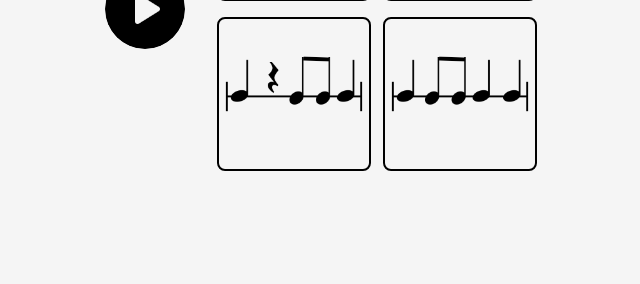
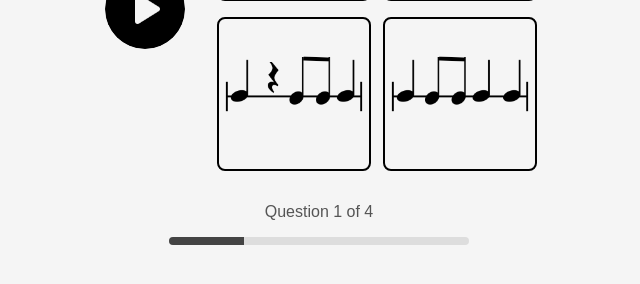
Before and after one commit to diegofdz333/UI-Design, a Flask app: page /quiz in a window 1280 px wide. Shown: the part 262-546 px from the top of the page, without its empty margins (321-961 px from the left). Run offline with Flask 3, Linux system fonts and the light colour scheme.

Commit message:
add more quiz question

```diff
--- a/static/css/quiz.css
+++ b/static/css/quiz.css
@@ -47,3 +47,29 @@ body {
   .options img:hover {
     filter: brightness(0.9);
   }
+
+  .spacer {
+    margin-bottom: 1em;
+  }
+
+  #progress-bar {
+    margin-top: 2em;
+    font-size: 1em;
+    color: #555;
+  }
+
+  #visual-progress {
+    width: 25%; /* ⬅️ less wide than before */
+    height: 8px;
+    background-color: #ddd;
+    border-radius: 4px;
+    margin: 1em auto 2em auto;
+    overflow: hidden;
+  }
+
+  #visual-fill {
+    height: 100%;
+    width: 0%;
+    background-color: #444; /* ⬅️ dark gray instead of green */
+    transition: width 0.3s ease-in-out;
+  }
--- a/static/js/quiz.js
+++ b/static/js/quiz.js
@@ -1,6 +1,9 @@
+// quiz.js
+// Five custom-built rhythm quiz questions (all using playRhythm)
+
 const questions = [
   {
-    // we'll ignore `audio` here and build the measure manually
+    // Original Question 1: one-measure rhythm (quarter, eighth, quarter, quarter)
     correct: 2,
     images: [
       "/static/quizChoices/rhythm-1.png",
@@ -9,18 +12,36 @@ const questions = [
       "/static/quizChoices/rhythm-4.png"
     ]
   },
-  // … your other questions unchanged …
   {
-    audio: "/static/audio/q2.mp3",
-    correct: 2,
+    // Question 2: syncopation on 1, & of 2, 3, 4
+    correct: 0,
     images: [
-      "/static/placeholders/img5.jpg",
-      "/static/placeholders/img6.jpg",
-      "/static/placeholders/img7.jpg",
-      "/static/placeholders/img8.jpg"
+      "/static/quizChoices/rhythm-1.png",
+      "/static/quizChoices/rhythm-3.png",
+      "/static/quizChoices/rhythm-4.png",
+      "/static/quizChoices/rhythm-2.png"
     ]
   },
-  // etc.
+  {
+    // Question 3: off-beat accents (& of 1, 2, & of 3, 4)
+    correct: 1,
+    images: [
+      "/static/quizChoices/rhythm-4.png",
+      "/static/quizChoices/rhythm-2.png",
+      "/static/quizChoices/rhythm-1.png",
+      "/static/quizChoices/rhythm-3.png"
+    ]
+  },
+  {
+    // Question 4: half-note pulse (beats 1 and 3 only)
+    correct: 3,
+    images: [
+      "/static/quizChoices/rhythm-3.png",
+      "/static/quizChoices/rhythm-1.png",
+      "/static/quizChoices/rhythm-2.png",
+      "/static/quizChoices/rhythm-4.png"
+    ]
+  },
 ];
 
 let currentQuestion = 0;
@@ -29,7 +50,6 @@ const playAudioButton = document.getElementById("play-audio");
 const questionHeader = document.getElementById("question-header");
 const optionsContainer = document.getElementById("options-container");
 
-let audio = null;
 let playing = false;
 let timeouts = [];
 
@@ -38,29 +58,39 @@ function clearScheduled() {
   timeouts = [];
 }
 
-function playRhythm() {
-  const bpm = 60;               // 60 BPM → 1 beat/sec
-  const beatMs = 60000 / bpm;   // ms per quarter note
+function playRhythm(offsetBeats) {
+  const bpm = 60;
+  const beatMs = 60000 / bpm;
 
-  // Metronome clicks on every beat: 1, 2, 3, 4
+  // Metronome click on every beat
   for (let i = 0; i < 4; i++) {
     timeouts.push(setTimeout(() => {
       new Audio("/static/audio/tap.wav").play();
     }, i * beatMs));
   }
 
-  // Notes on 1, the “&” of 2 (i.e. 1.5), 3, and 4
-  [0, 1.5 * beatMs, 2 * beatMs, 3 * beatMs].forEach(t => {
+  // Play notes at given offsets
+  offsetBeats.forEach(beat => {
     timeouts.push(setTimeout(() => {
       new Audio("/static/audio/note.mp3").play();
-    }, t));
+    }, beat * beatMs));
   });
 
-  // When the bar ends, reset
+  // Reset after bar
   timeouts.push(setTimeout(() => {
     playing = false;
     playAudioButton.style.backgroundImage = "url('/static/images/audioButton.png')";
   }, 4 * beatMs));
+}
+
+function getPatternOffsets(idx) {
+  const patterns = [
+    [0, 2, 2.5, 3],
+    [0, 1, 1.5, 3],
+    [0, 1.5, 2, 3],
+    [0, 1, 1.5, 2, 3]
+  ];
+  return patterns[idx];
 }
 
 function renderQuestion() {
@@ -75,31 +105,27 @@ function renderQuestion() {
     optionsContainer.appendChild(img);
   });
 
-  // reset any scheduled audio
   clearScheduled();
   playing = false;
   playAudioButton.style.backgroundImage = "url('/static/images/audioButton.png')";
 
-  // for non-built rhythms, load the single clip
-  if (q.audio) {
-    audio = new Audio(q.audio);
-  } else {
-    audio = null;
-  }
+  // update progress bar here:
+  document.getElementById("progress-bar").textContent = `Question ${currentQuestion + 1} of ${questions.length}`;
+
+  // Update progress text
+document.getElementById("progress-bar").textContent =
+`Question ${currentQuestion + 1} of ${questions.length}`;
+
+// Update visual progress fill
+const percent = ((currentQuestion + 1) / questions.length) * 100;
+document.getElementById("visual-fill").style.width = `${percent}%`;
 }
 
+
 function handleAnswer(selectedIndex) {
-  if (selectedIndex === questions[currentQuestion].correct) {
-    score++;
-  }
+  if (selectedIndex === questions[currentQuestion].correct) score++;
   currentQuestion++;
-  // stop anything playing
-  if (audio) {
-    audio.pause();
-    audio.currentTime = 0;
-  } else {
-    clearScheduled();
-  }
+  clearScheduled();
   playing = false;
   playAudioButton.style.backgroundImage = "url('/static/images/audioButton.png')";
 
@@ -111,35 +137,19 @@ function handleAnswer(selectedIndex) {
 }
 
 playAudioButton.onclick = () => {
-  // if we're already playing, stop everything
   if (playing) {
-    if (audio) {
-      audio.pause();
-      audio.currentTime = 0;
-    } else {
-      clearScheduled();
-    }
+    clearScheduled();
     playing = false;
     playAudioButton.style.backgroundImage = "url('/static/images/audioButton.png')";
     return;
   }
 
-  // start playback
   playing = true;
   playAudioButton.style.backgroundImage = "url('/static/images/stopButton.png')";
 
-  if (currentQuestion === 0 && !questions[0].audio) {
-    // first question: build our 1-measure rhythm
-    playRhythm();
-  } else if (audio) {
-    // fallback: just play the single clip
-    audio.currentTime = 0;
-    audio.play();
-    audio.onended = () => {
-      playing = false;
-      playAudioButton.style.backgroundImage = "url('/static/images/audioButton.png')";
-    };
-  }
+  const offsets = getPatternOffsets(currentQuestion);
+  playRhythm(offsets);
 };
 
+// Start
 renderQuestion();
--- a/static/js/quiz_result.js
+++ b/static/js/quiz_result.js
@@ -1,4 +1,4 @@
     // Parse score from query string
     const params = new URLSearchParams(window.location.search);
     const score = params.get("score") || 0;
-    document.getElementById("score").textContent = `You got ${score} / 5 correct!`;
+    document.getElementById("score").textContent = `You got ${score} / 4 correct!`;
--- a/templates/quiz.html
+++ b/templates/quiz.html
@@ -6,11 +6,26 @@
   <link rel="stylesheet" href="{{ url_for('static', filename='css/quiz.css') }}">
 </head>
 <body>
-  <div id="question-header">Question 1: What do you hear?</div>
-  <div class="quiz-container">
-    <button id="play-audio"></button>
-    <div class="options" id="options-container"></div>
-  </div>
+<!-- Question Header -->
+<div id="question-header">Question 1: What do you hear?</div>
+
+<!-- Spacer to add space below question text -->
+<div class="spacer"></div>
+
+<!-- Quiz container with play button and choices -->
+<div class="quiz-container">
+  <button id="play-audio"></button>
+  <div class="options" id="options-container"></div>
+</div>
+
+<!-- Text progress (e.g., Question 2 of 4) -->
+<div id="progress-bar">Question 1 of 4</div>
+
+<!-- Visual progress bar -->
+<div id="visual-progress">
+  <div id="visual-fill"></div>
+</div>
+
 
   <script src="{{ url_for('static', filename='js/quiz.js') }}"></script>
 </body>
--- a/templates/quiz_result.html
+++ b/templates/quiz_result.html
@@ -7,7 +7,7 @@
 </head>
 <body>
   <h1>Quiz Summary</h1>
-  <div id="score">You got {{ score }} / 5 correct!</div>
+  <div id="score">You got {{ score }} / 4 correct!</div>
 
   <a href="{{ url_for('quiz') }}" class="btn">Redo Quiz</a>
   <a href="{{ url_for('homepage') }}" class="btn">Quit to Homescreen</a>
```
Also changed, not shown: 2 other files.
